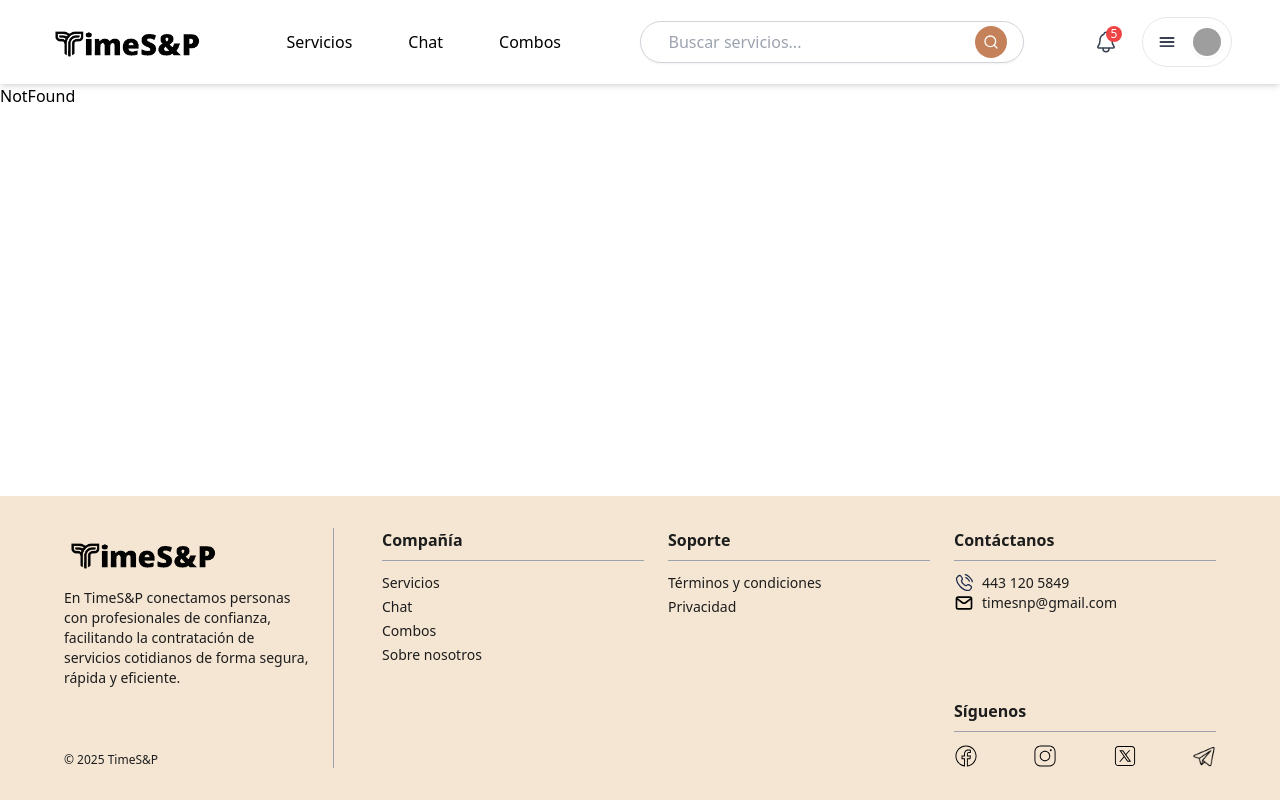
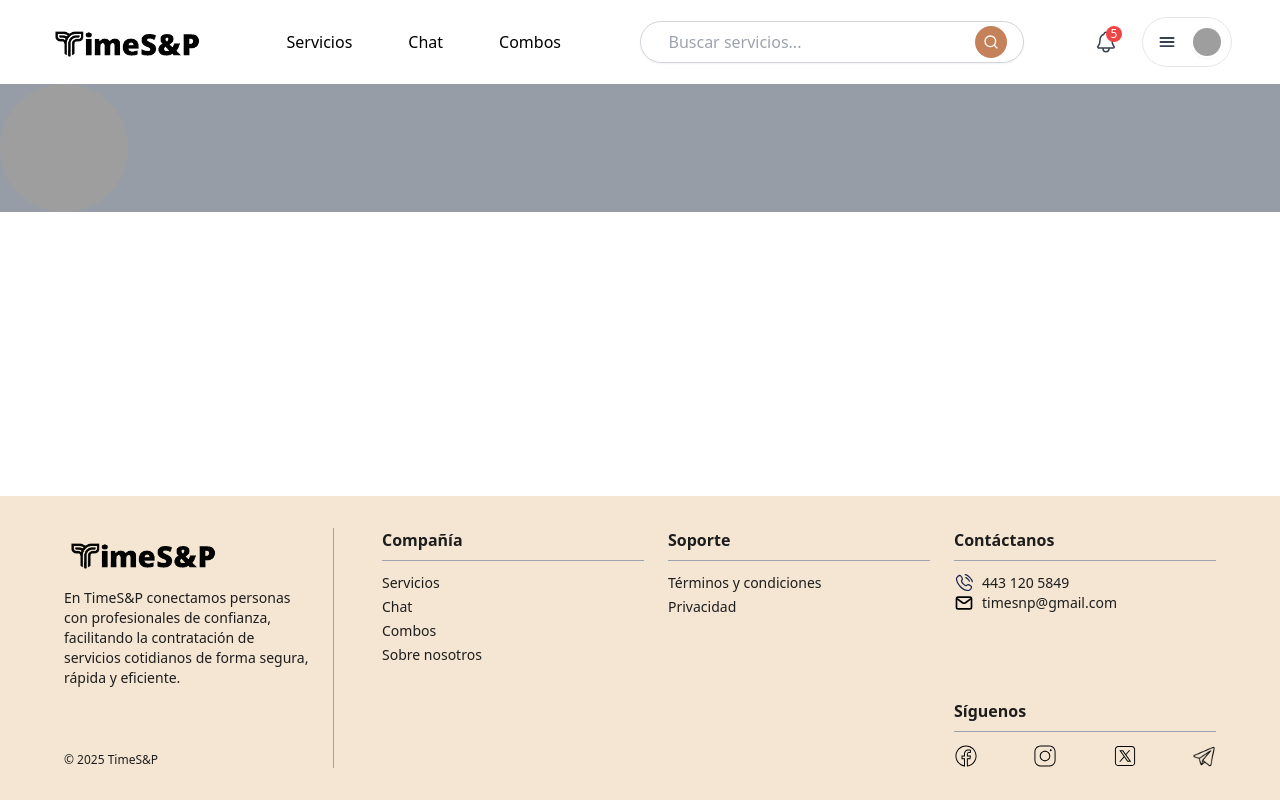
Before and after one commit to TimeS-P/timesnp_front, a React (Vite) app: page /perfil in a window 1280 px wide. Built offline with nearby package versions, Linux system fonts and the light colour scheme; grey boxes are pictures that could not be loaded.

Commit message:
Datos perfil 5%

```diff
--- /dev/null
+++ b/src/components/Perfil/DatosPerfil.tsx
@@ -0,0 +1,9 @@
+import React from 'react'
+
+function DatosPerfil() {
+  return (
+    <div>DatosPerfil</div>
+  )
+}
+
+export default DatosPerfil
--- /dev/null
+++ b/src/components/Perfil/FotoPerfil.tsx
@@ -0,0 +1,11 @@
+import React from 'react'
+
+function FotoPerfil() {
+  return (
+    <div className='flex flex-col items-center justify-center'>
+        <img src='https://i.pinimg.com/564x/9d/6b/9d/9d6b9db2dcb0526a09b89fb35d075c72.jpg' alt='Foto de perfil' className='rounded-full w-32 h-32' />
+    </div>
+  )
+}
+
+export default FotoPerfil
--- /dev/null
+++ b/src/pages/Perfil.tsx
@@ -0,0 +1,13 @@
+import React from 'react'
+import FotoPerfil from '../components/Perfil/FotoPerfil'
+
+function Perfil() {
+  return (
+    <div className="flex items-center justify-between h-full bg-[#969da6]">
+        <FotoPerfil />
+
+    </div>
+  )
+}
+
+export default Perfil
--- a/src/routes/routes.tsx
+++ b/src/routes/routes.tsx
@@ -2,6 +2,7 @@ import { Routes, Route } from "react-router-dom";
 import Home from "../pages/Home";
 import NotFound from "../pages/NotFound";
 import RecuperarContrasena from "../pages/RecuperarContasena";
+import Perfil from "../pages/Perfil";
 
 const AppRoutes = () => {
   return (
@@ -9,6 +10,7 @@ const AppRoutes = () => {
       <Route path="/" element={<Home />} />
       <Route path="*" element={<NotFound />} />
       <Route path="/forgot_password" element={<RecuperarContrasena />} />
+      <Route path="/perfil" element={<Perfil />} />
     </Routes>
   );
 };
```
